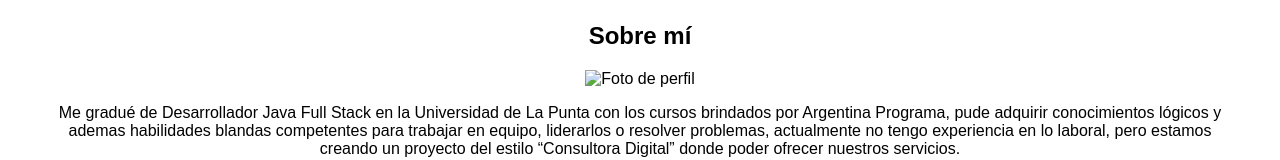
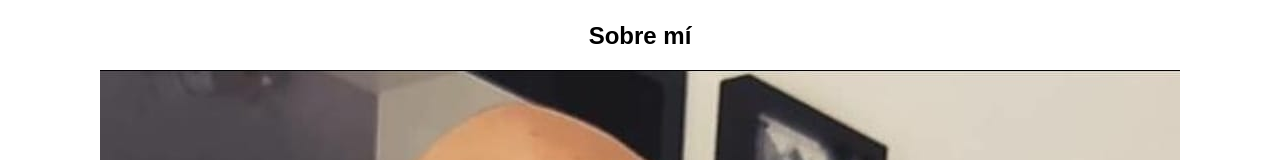
Before and after one commit to EmitoStuer/emitostuer.github.io, a plain HTML site: page portfolio-emitostuer/index.html in a window 1280 px wide. Shown: the part 320-480 px from the top of the page. Drawn offline with Linux system fonts and the light colour scheme.

Commit message:
Agregue mi foto de perfil

```diff
--- a/portfolio-emitostuer/index.html
+++ b/portfolio-emitostuer/index.html
@@ -28,7 +28,7 @@
     <!-- Sección Sobre mí -->
     <section id="sobre-mi">
         <h2>Sobre mí</h2>
-        <img src="tu-foto.jpg" alt="Foto de perfil">
+        <img src="./images/miFoto.jpeg" alt="Foto de perfil">
         <p>Me gradué de Desarrollador Java Full Stack en la Universidad de La Punta con los cursos brindados por Argentina Programa, pude adquirir conocimientos lógicos y ademas habilidades blandas competentes para trabajar en equipo, liderarlos o resolver problemas, actualmente no tengo experiencia en lo laboral, pero estamos creando un proyecto del estilo “Consultora Digital” donde poder ofrecer nuestros servicios.</p>
     </section>
 
```
Also changed, not shown: portfolio-emitostuer/images/miFoto.jpeg (added), 2 other files.
